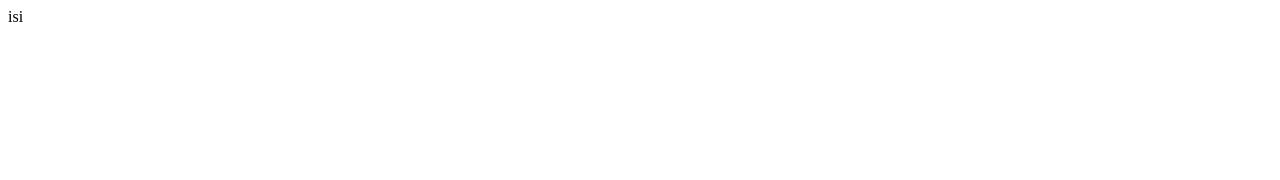
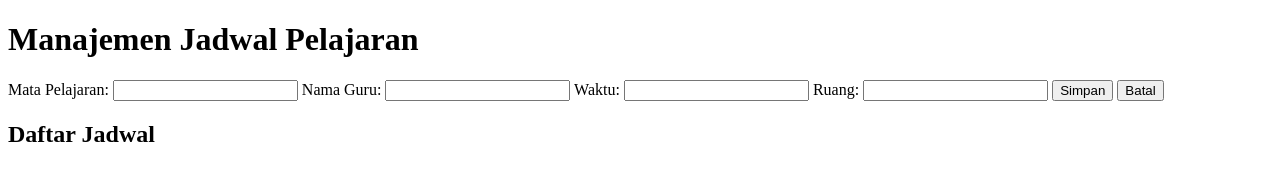
Before and after one commit to afrah123-max/DEBES-NOVI, a plain HTML site: page index.html in a window 1280 px wide. Drawn offline with Linux system fonts and the light colour scheme.

Commit message:
Update index.html

```diff
--- a/index.html
+++ b/index.html
@@ -1 +1,32 @@
-isi
+<!DOCTYPE html>
+<html lang="id">
+<head>
+  <meta charset="UTF-8">
+  <meta name="viewport" content="width=device-width, initial-scale=1">
+  <title>Manajemen Jadwal Pelajaran</title>
+  <link rel="stylesheet" href="style.css">
+</head>
+<body>
+  <h1>Manajemen Jadwal Pelajaran</h1>
+
+  <form id="dataForm">
+    <input type="hidden" id="id">
+    <label>Mata Pelajaran:</label>
+    <input type="text" id="mapel" required>
+
+    <label>Nama Guru:</label>
+    <input type="text" id="guru" required>
+
+    <label>Waktu:</label>
+    <input type="text" id="waktu" required>
+
+    <label>Ruang:</label>
+    <input type="text" id="ruang" required>
+
+    <button type="submit">Simpan</button>
+    <button type="button" onclick="resetForm()">Batal</button>
+  </form>
+
+  <h2>Daftar Jadwal</h2>
+  <table>
+    <the
```
